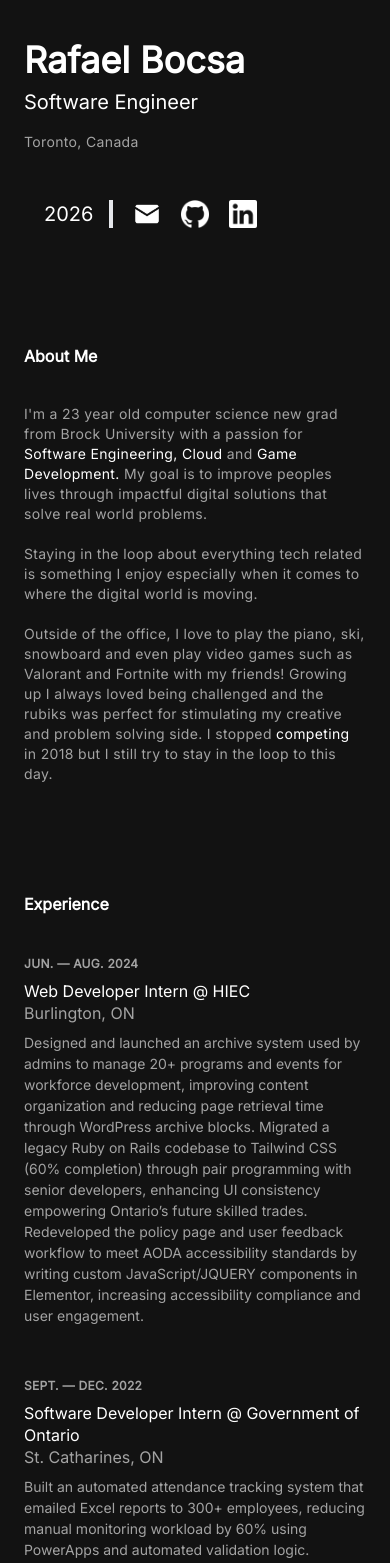
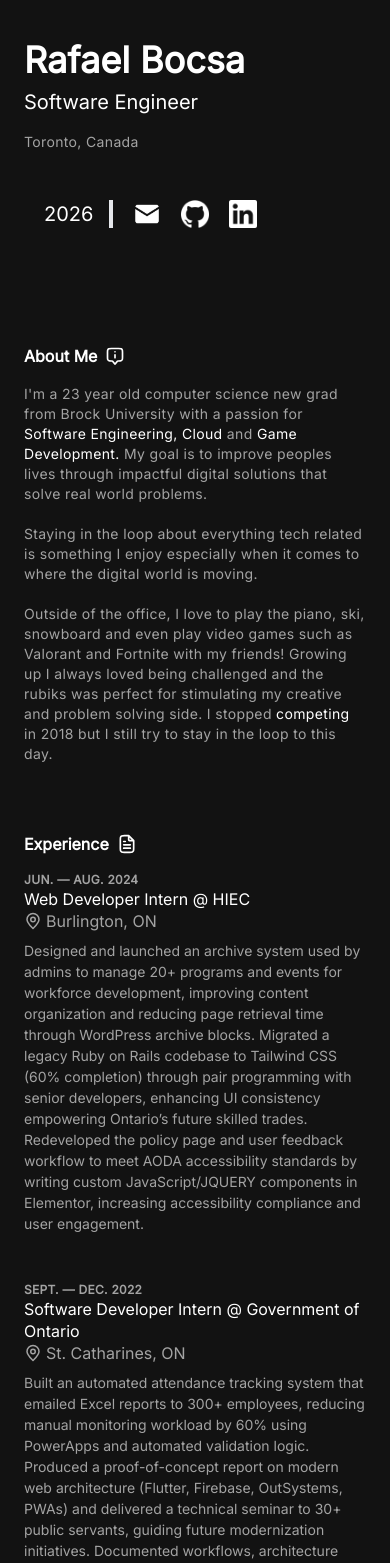
Before and after one commit to RafaelBocsa/my-site, a Next.js app: page / in a window 390 px wide. Shown: the top 1563 px of the page. Built offline with nearby package versions, Linux system fonts and the light colour scheme.

Commit message:
Svg changes

```diff
--- a/app/layout.tsx
+++ b/app/layout.tsx
@@ -16,7 +16,7 @@ export default function RootLayout({
   children: React.ReactNode;
 }) {
   return (
-    <html lang="en">
+    <html lang="en" suppressHydrationWarning>
       <body className={inter.className}>
         {/* More components under here */}
         {children}
--- a/components/about_me/about_me.tsx
+++ b/components/about_me/about_me.tsx
@@ -2,10 +2,21 @@ import React from "react";
 
 const about_me = () => {
   return (
-    <div className="flex text-neutral-400 pb-10">
+    <div className="flex flex-col text-neutral-400 ">
       <div className=" ">
-        <div className="lg:opacity-0 py-5 md:py-0">
-          <h2 className="font-bold text-white pb-4">About Me</h2>
+        <div className="lg:opacity-0 pt-5 md:py-0">
+          <h2 className="font-semibold text-white pb-4 flex flex-row items-center gap-2">
+            About Me
+            <svg width={20} height={20} viewBox="0 0 24 24" fill="none">
+              <path
+                d="M12 14V10.5M12 7H12.01M9.9 19.2L11.36 21.1467C11.5771 21.4362 11.6857 21.5809 11.8188 21.6327C11.9353 21.678 12.0647 21.678 12.1812 21.6327C12.3143 21.5809 12.4229 21.4362 12.64 21.1467L14.1 19.2C14.3931 18.8091 14.5397 18.6137 14.7185 18.4645C14.9569 18.2656 15.2383 18.1248 15.5405 18.0535C15.7671 18 16.0114 18 16.5 18C17.8978 18 18.5967 18 19.1481 17.7716C19.8831 17.4672 20.4672 16.8831 20.7716 16.1481C21 15.5967 21 14.8978 21 13.5V7.8C21 6.11984 21 5.27976 20.673 4.63803C20.3854 4.07354 19.9265 3.6146 19.362 3.32698C18.7202 3 17.8802 3 16.2 3H7.8C6.11984 3 5.27976 3 4.63803 3.32698C4.07354 3.6146 3.6146 4.07354 3.32698 4.63803C3 5.27976 3 6.11984 3 7.8V13.5C3 14.8978 3 15.5967 3.22836 16.1481C3.53284 16.8831 4.11687 17.4672 4.85195 17.7716C5.40326 18 6.10218 18 7.5 18C7.98858 18 8.23287 18 8.45951 18.0535C8.76169 18.1248 9.04312 18.2656 9.2815 18.4645C9.46028 18.6137 9.60685 18.8091 9.9 19.2Z"
+                stroke="currentColor"
+                strokeWidth={2}
+                strokeLinecap="round"
+                strokeLinejoin="round"
+              />
+            </svg>
+          </h2>
         </div>
 
         <div className="text-sm sm:text-md md:text-lg lg:text-xl tracking-wide ">
@@ -35,6 +46,31 @@ const about_me = () => {
           in 2018 but I still try to stay in the loop to this day.
         </div>
       </div>
+      {/* <div className="flex flex-col pt-20">
+        <div className="group relative grid pb-12 sm:grid-cols-8 sm:gap-8 md:gap-4 ">
+          <header className="mb-2 mt-1 text-xs font-semibold uppercase tracking-wide text-neutral-400 sm:col-span-2">
+            2020 — DEC. 2024
+          </header>
+          <div className="sm:col-span-6">
+            <h1 className="font-medium leading-snug text-white">
+              Bachelor of Science in Computer Science (Honors)
+            </h1>
+            <h1 className="font-medium leading-snug text-neutral-400 flex flex-row gap-1">
+              Brock University
+              <svg width={20} height={20} viewBox="0 0 24 24" fill="none">
+                <path
+                  d="M17 14.5001V11.4945C17 11.315 17 11.2253 16.9727 11.146C16.9485 11.076 16.9091 11.0122 16.8572 10.9592C16.7986 10.8993 16.7183 10.8592 16.5578 10.779L12 8.50006M4 9.50006V16.3067C4 16.6786 4 16.8645 4.05802 17.0274C4.10931 17.1713 4.1929 17.3016 4.30238 17.4082C4.42622 17.5287 4.59527 17.6062 4.93335 17.7612L11.3334 20.6945C11.5786 20.8069 11.7012 20.8631 11.8289 20.8853C11.9421 20.9049 12.0579 20.9049 12.1711 20.8853C12.2988 20.8631 12.4214 20.8069 12.6666 20.6945L19.0666 17.7612C19.4047 17.6062 19.5738 17.5287 19.6976 17.4082C19.8071 17.3016 19.8907 17.1713 19.942 17.0274C20 16.8645 20 16.6786 20 16.3067V9.50006M2 8.50006L11.6422 3.67895C11.7734 3.61336 11.839 3.58056 11.9078 3.56766C11.9687 3.55622 12.0313 3.55622 12.0922 3.56766C12.161 3.58056 12.2266 3.61336 12.3578 3.67895L22 8.50006L12.3578 13.3212C12.2266 13.3868 12.161 13.4196 12.0922 13.4325C12.0313 13.4439 11.9687 13.4439 11.9078 13.4325C11.839 13.4196 11.7734 13.3868 11.6422 13.3212L2 8.50006Z"
+                  stroke="currentColor"
+                  strokeWidth={2}
+                  strokeLinecap="round"
+                  strokeLinejoin="round"
+                />
+              </svg>
+            </h1>
+            <p className="mt-2 text-sm leading-normal">test</p>
+          </div>
+        </div>
+      </div> */}
     </div>
   );
 };
--- a/components/experience/experience.tsx
+++ b/components/experience/experience.tsx
@@ -3,10 +3,32 @@ import Exp_card from "@/components/experience/experience_card";
 
 const experience = () => {
   return (
-    <div className="flex text-neutral-400 py-12">
-      <div className="relative ">
-        <div className="lg:opacity-0 py-5 md:py-0">
-          <h2 className="font-bold text-white pb-4">Experience</h2>
+    <div className="flex flex-col text-neutral-400 py-12">
+      {/* <div className="flex flex-row justify-center items-center gap-3">
+        <svg width={24} height={24} viewBox="0 0 24 24" fill="none">
+          <path
+            d="M14 2.26953V6.40007C14 6.96012 14 7.24015 14.109 7.45406C14.2049 7.64222 14.3578 7.7952 14.546 7.89108C14.7599 8.00007 15.0399 8.00007 15.6 8.00007H19.7305M16 13H8M16 17H8M10 9H8M14 2H8.8C7.11984 2 6.27976 2 5.63803 2.32698C5.07354 2.6146 4.6146 3.07354 4.32698 3.63803C4 4.27976 4 5.11984 4 6.8V17.2C4 18.8802 4 19.7202 4.32698 20.362C4.6146 20.9265 5.07354 21.3854 5.63803 21.673C6.27976 22 7.11984 22 8.8 22H15.2C16.8802 22 17.7202 22 18.362 21.673C18.9265 21.3854 19.3854 20.9265 19.673 20.362C20 19.7202 20 18.8802 20 17.2V8L14 2Z"
+            stroke="currentColor"
+            strokeWidth={2}
+            strokeLinecap="round"
+            strokeLinejoin="round"
+          />
+        </svg>
+        <p>Experience</p>
+      </div> */}
+      <div className="lg:opacity-0 pt-5 md:py-0">
+        <h2 className="font-semibold text-white pb-4 flex flex-row gap-2 items-center">
+          Experience
+          <svg width={20} height={20} viewBox="0 0 24 24" fill="none">
+            <path
+              d="M14 2.26953V6.40007C14 6.96012 14 7.24015 14.109 7.45406C14.2049 7.64222 14.3578 7.7952 14.546 7.89108C14.7599 8.00007 15.0399 8.00007 15.6 8.00007H19.7305M16 13H8M16 17H8M10 9H8M14 2H8.8C7.11984 2 6.27976 2 5.63803 2.32698C5.07354 2.6146 4.6146 3.07354 4.32698 3.63803C4 4.27976 4 5.11984 4 6.8V17.2C4 18.8802 4 19.7202 4.32698 20.362C4.6146 20.9265 5.07354 21.3854 5.63803 21.673C6.27976 22 7.11984 22 8.8 22H15.2C16.8802 22 17.7202 22 18.362 21.673C18.9265 21.3854 19.3854 20.9265 19.673 20.362C20 19.7202 20 18.8802 20 17.2V8L14 2Z"
+              stroke="currentColor"
+              strokeWidth={2}
+              strokeLinecap="round"
+              strokeLinejoin="round"
+            />
+          </svg>
+        </h2>
       </div>
       <Exp_card
         year="JUN. — AUG. 2024"
@@ -43,11 +65,19 @@ const experience = () => {
           href="/resume"
           target="_blank"
           rel="noopener noreferrer"
-            className="text-white text-xl"
+          className="text-white text-lg md:text-xl flex flex-row items-center gap-2"
         >
           → View Full Resume
+          <svg width={20} height={20} viewBox="0 0 24 24" fill="none">
+            <path
+              d="M14 2.26953V6.40007C14 6.96012 14 7.24015 14.109 7.45406C14.2049 7.64222 14.3578 7.7952 14.546 7.89108C14.7599 8.00007 15.0399 8.00007 15.6 8.00007H19.7305M16 13H8M16 17H8M10 9H8M14 2H8.8C7.11984 2 6.27976 2 5.63803 2.32698C5.07354 2.6146 4.6146 3.07354 4.32698 3.63803C4 4.27976 4 5.11984 4 6.8V17.2C4 18.8802 4 19.7202 4.32698 20.362C4.6146 20.9265 5.07354 21.3854 5.63803 21.673C6.27976 22 7.11984 22 8.8 22H15.2C16.8802 22 17.7202 22 18.362 21.673C18.9265 21.3854 19.3854 20.9265 19.673 20.362C20 19.7202 20 18.8802 20 17.2V8L14 2Z"
+              stroke="currentColor"
+              strokeWidth={2}
+              strokeLinecap="round"
+              strokeLinejoin="round"
+            />
+          </svg>
         </a>
-        </div>
       </div>
     </div>
   );
--- a/components/experience/experience_card.tsx
+++ b/components/experience/experience_card.tsx
@@ -17,14 +17,30 @@ const experience_card = ({
 }: Details) => {
   return (
     <div className="group relative grid pb-12 sm:grid-cols-8 sm:gap-8 md:gap-4 ">
-      <header className="mb-2 mt-1 text-xs font-semibold uppercase tracking-wide text-neutral-400 sm:col-span-2">
+      <header className="text-xs font-semibold uppercase tracking-wide text-neutral-400 sm:col-span-2">
         {year}
       </header>
       <div className="sm:col-span-6">
         <h1 className="font-medium leading-snug text-white">
           {position} @ {company}
         </h1>
-        <h1 className="font-medium leading-snug text-neutral-400">
+        <h1 className="font-medium leading-snug text-neutral-400 flex flex-row items-center gap-1">
+          <svg width={18} height={18} viewBox="0 0 24 24" fill="none">
+            <path
+              d="M12 13C13.6569 13 15 11.6569 15 10C15 8.34315 13.6569 7 12 7C10.3431 7 9 8.34315 9 10C9 11.6569 10.3431 13 12 13Z"
+              stroke="currentColor"
+              strokeWidth={2}
+              strokeLinecap="round"
+              strokeLinejoin="round"
+            />
+            <path
+              d="M12 22C16 18 20 14.4183 20 10C20 5.58172 16.4183 2 12 2C7.58172 2 4 5.58172 4 10C4 14.4183 8 18 12 22Z"
+              stroke="currentColor"
+              strokeWidth={2}
+              strokeLinecap="round"
+              strokeLinejoin="round"
+            />
+          </svg>
           {location}
         </h1>
         <p className="mt-2 text-sm leading-normal">{description}</p>
--- a/components/projects/projectContainer.tsx
+++ b/components/projects/projectContainer.tsx
@@ -21,7 +21,7 @@ const projectContainer = ({
   type,
 }: Details) => {
   return (
-    <div className="">
+    <div className="flex flex-col">
       <div className=" flex items-center justify-center p-4  ">
         <img
           src={src}
--- a/components/side_card/sidecard.tsx
+++ b/components/side_card/sidecard.tsx
@@ -3,9 +3,7 @@ import Footer from "@/components/footer/footer";
 
 const sidecard = () => {
   return (
-    <div className="justify-center text-white py-4 lg:py-24 sticky top-0">
-      <div className="">
-        <div className="sticky">
+    <div className=" justify-center text-white py-4 lg:py-24 sticky top-0">
       <h1 className="text-4xl  md:text-5xl lg:text-6xl  font-bold">
         Rafael Bocsa
       </h1>
@@ -15,8 +13,7 @@ const sidecard = () => {
       <h1 className="text-sm sm:text-md md:text-lg lg:text-xl py-2 text-neutral-400 tracking-wide">
         Toronto, Canada
       </h1>
-        </div>
-      </div>
+
       <Footer />
     </div>
   );
```
Also changed, not shown: components/projects/projects.tsx (+17 -4 lines). Lines whose indentation alone changed are shown as unchanged.
